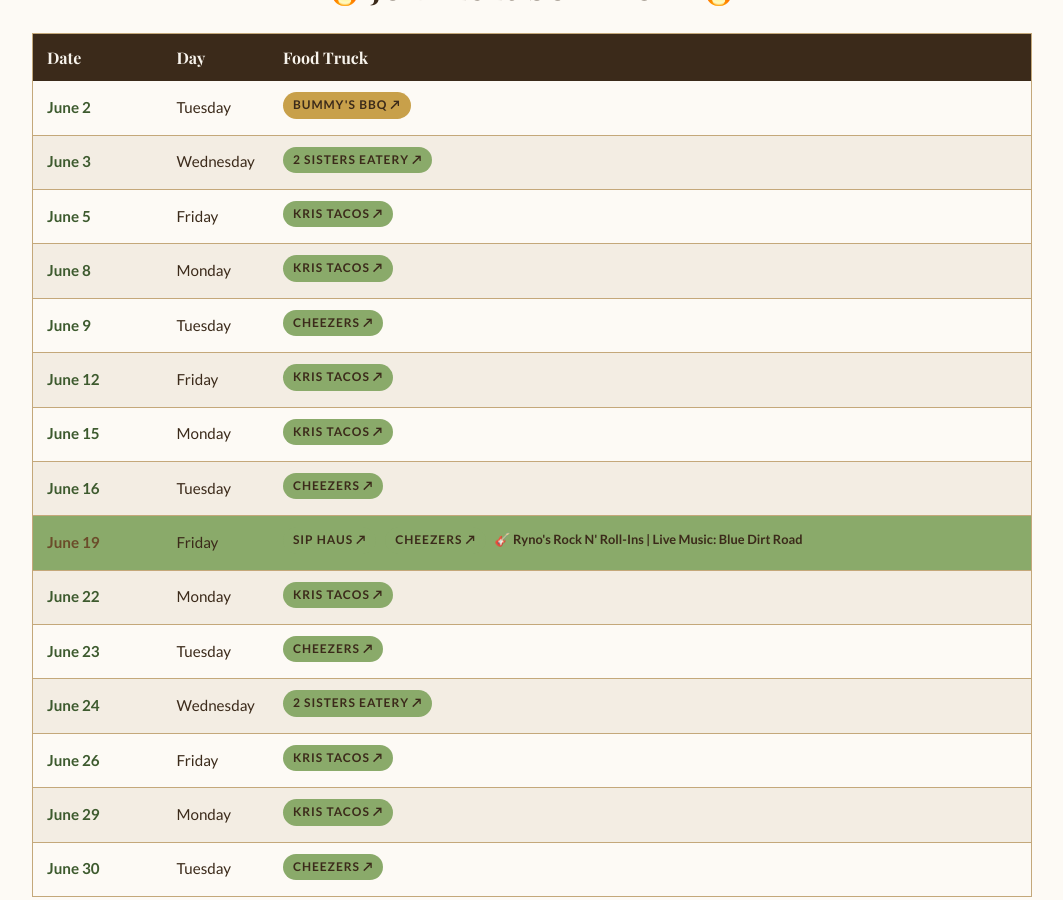
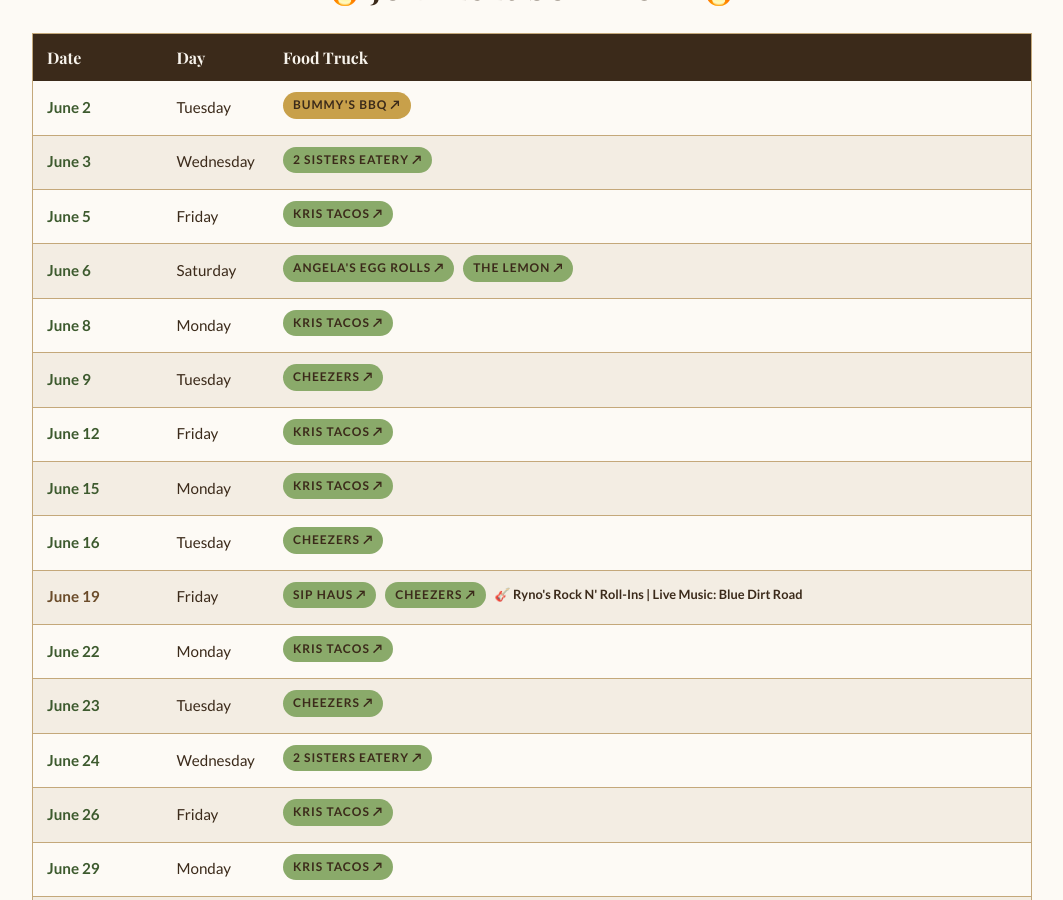
Before and after one commit to blueearthcommunitymarket/blueearthcommunitymarket.github.io, a Jekyll site: the page built from ryno-food-lot/index.html, in a window 1280 px wide and 900 px high, scrolled down 642 px. Shown: the whole window, without its empty margins (108-1171 px from the left). Built offline with Jekyll 4.4.1, drawn with Linux system fonts in a browser that asks for light colours; some web fonts are replaced.

Commit message:
Add June 6 food trucks to food lot calendar

```diff
--- a/ryno-food-lot/index.html
+++ b/ryno-food-lot/index.html
@@ -228,6 +228,7 @@
                 <tr><td class="race-date">June 2</td><td>Tuesday</td><td><span class="tag tag-gold"><a href="https://www.facebook.com/share/1GXr44CKx8/?mibextid=wwXIfr" target="_blank" rel="noopener" style="color:inherit;text-decoration:none;">Bummy's BBQ ↗</a></span></td></tr>
                 <tr><td class="race-date">June 3</td><td>Wednesday</td><td><span class="tag"><a href="https://www.facebook.com/share/18GUPLUwMf/?mibextid=wwXIfr" target="_blank" rel="noopener" style="color:inherit;text-decoration:none;">2 Sisters Eatery ↗</a></span></td></tr>
                 <tr><td class="race-date">June 5</td><td>Friday</td><td><span class="tag"><a href="https://www.facebook.com/share/1AquB7sxYj/?mibextid=wwXIfr" target="_blank" rel="noopener" style="color:inherit;text-decoration:none;">Kris Tacos ↗</a></span></td></tr>
+                <tr><td class="race-date">June 6</td><td>Saturday</td><td><span class="tag"><a href="https://www.facebook.com/p/Angelas-Egg-Rolls-61555015124141/" target="_blank" rel="noopener" style="color:inherit;text-decoration:none;">Angela's Egg Rolls ↗</a></span> <span class="tag"><a href="https://www.facebook.com/TheLemon1" target="_blank" rel="noopener" style="color:inherit;text-decoration:none;">The Lemon ↗</a></span></td></tr>
                 <tr><td class="race-date">June 8</td><td>Monday</td><td><span class="tag"><a href="https://www.facebook.com/share/1AquB7sxYj/?mibextid=wwXIfr" target="_blank" rel="noopener" style="color:inherit;text-decoration:none;">Kris Tacos ↗</a></span></td></tr>
                 <tr><td class="race-date">June 9</td><td>Tuesday</td><td><span class="tag"><a href="https://www.facebook.com/share/1CZyABySqK/?mibextid=wwXIfr" target="_blank" rel="noopener" style="color:inherit;text-decoration:none;">Cheezers ↗</a></span></td></tr>
                 <tr><td class="race-date">June 12</td><td>Friday</td><td><span class="tag"><a href="https://www.facebook.com/share/1AquB7sxYj/?mibextid=wwXIfr" target="_blank" rel="noopener" style="color:inherit;text-decoration:none;">Kris Tacos ↗</a></span></td></tr>
```
